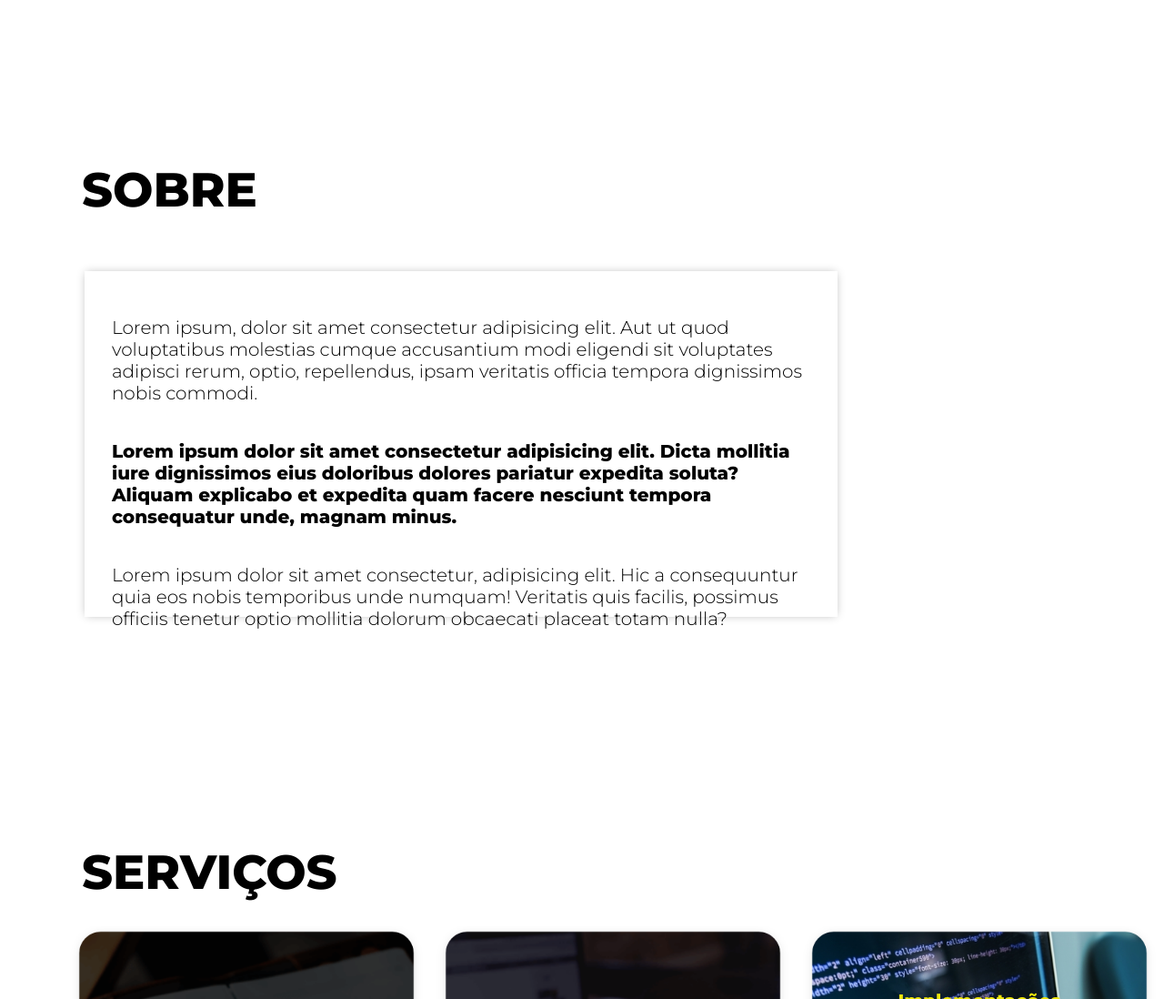
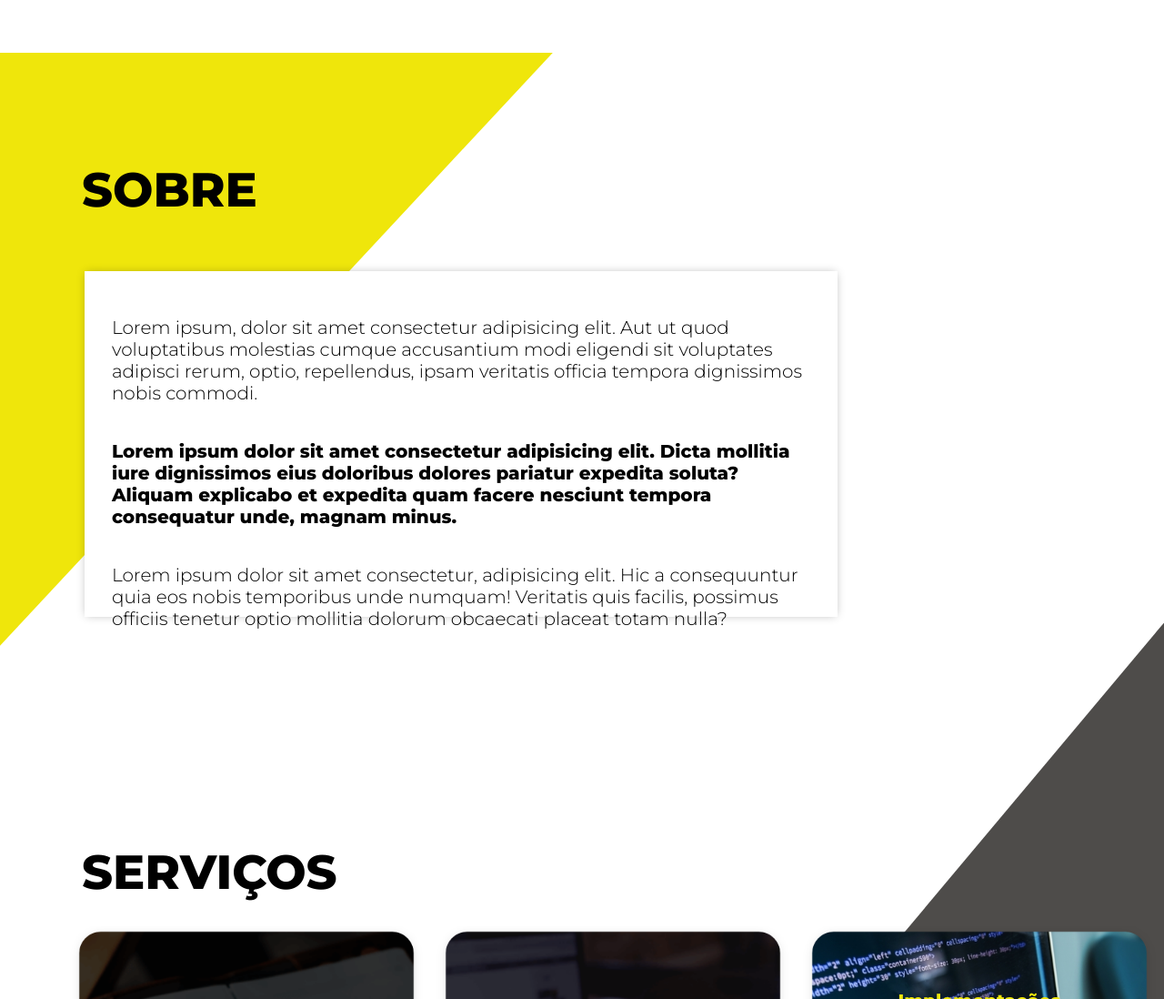
Before and after one commit to IslaineMota/clone-site-rcoky, a plain HTML site: page index.html in a window 1280 px wide. Shown: the part 742-1840 px from the top of the page at 91% size. Drawn offline with Linux system fonts and the light colour scheme.

Commit message:
style-bar-fullcontent

```diff
--- a/assets/css/style.css
+++ b/assets/css/style.css
@@ -116,28 +116,28 @@ nav a:hover {
     overflow: hidden;
 }
 
-/* .firstbar {
+.firstbar {
     z-index: 1;
     height: 200vh;
-    width: 35vw;
-    background-color: yellow;
-    transform: rotate(28deg);
+    width: 50vw;
+    background-color: rgb(239, 230, 11);
+    transform: rotate(43deg);
     position: absolute;
-    top: -18%;
-    left: -25%;
+    top: -25%;
+    left: -25.5%;
 }
 
 .secondbar {
     z-index: 1;
     height: 500vh;
-    width: 25%;
-    background-color: gray;
-    transform: rotate(60deg);
+    width: 30%;
+    background-color: rgb(78, 76, 74);
+    transform: rotate(40deg);
     position: absolute;
-    left: 48%;
-    top: -60%;
-    right: 100%;
-} */
+    left: 61%;
+    top: -29%;
+
+}
 
 .content {
     z-index: 2;
@@ -172,6 +172,7 @@ nav a:hover {
     float: left;
     margin-top: 60px;
     margin-left: -190px;
+    background-color: white;
 }
 
 #content-about-bold-paragraph{
```
